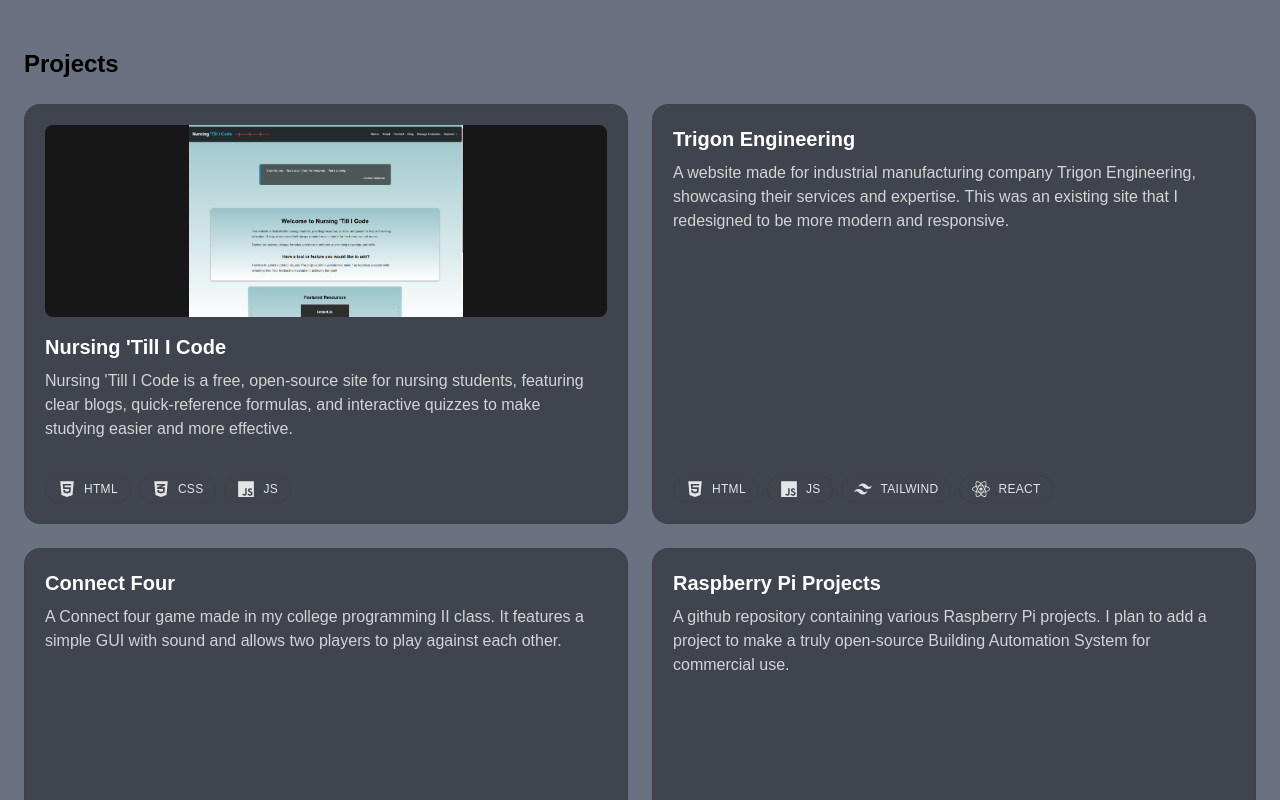
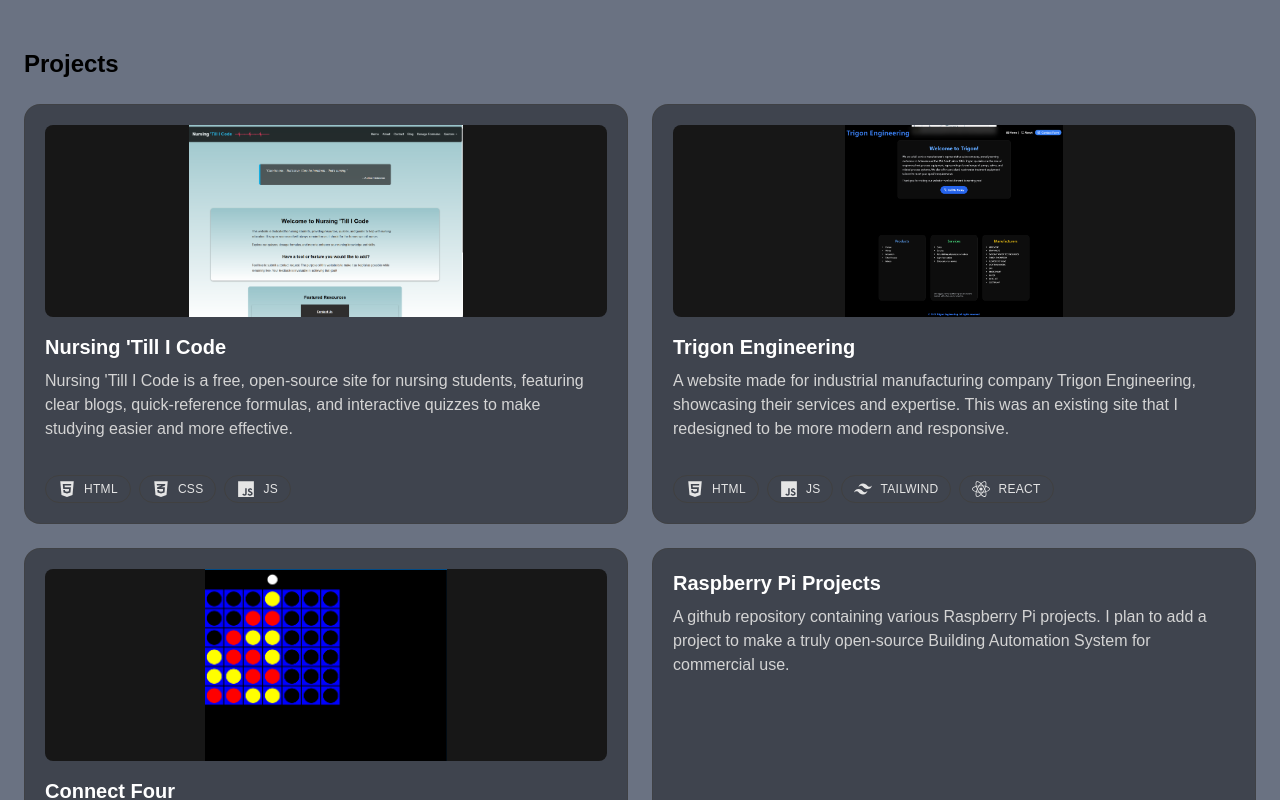
Before and after one commit to stephengray12/portfolio-website, a Next.js app: page / in a window 1280 px wide. Shown: the part 1300-2100 px from the top of the page. Built offline with nearby package versions, Linux system fonts and the light colour scheme.

Commit message:
Adding more images for projects.

```diff
--- a/src/app/page.js
+++ b/src/app/page.js
@@ -63,6 +63,7 @@
       "A website made for industrial manufacturing company Trigon Engineering, showcasing their services and expertise. This was an existing site that I redesigned to be more modern and responsive.",
     link: "https://github.com/stephengray12/Trigon-Engineering",
     tech: ["HTML", "JS", "Tailwind", "React"],
+    image: "/trigonengineering.png",
     // image: "/projects/trigon.png",
   },
   {
@@ -71,6 +72,7 @@
       "A Connect four game made in my college programming II class. It features a simple GUI with sound and allows two players to play against each other.",
     link: "https://github.com/stephengray12/cpsc2376-Gray/tree/main/projects/project04",
     tech: ["C++"],
+    image: "/connectfour.png",
     // image: "/projects/connect-four.png",
   },
   {
```
Also changed, not shown: public/connectfour.png (added), public/trigonengineering.png (added).
